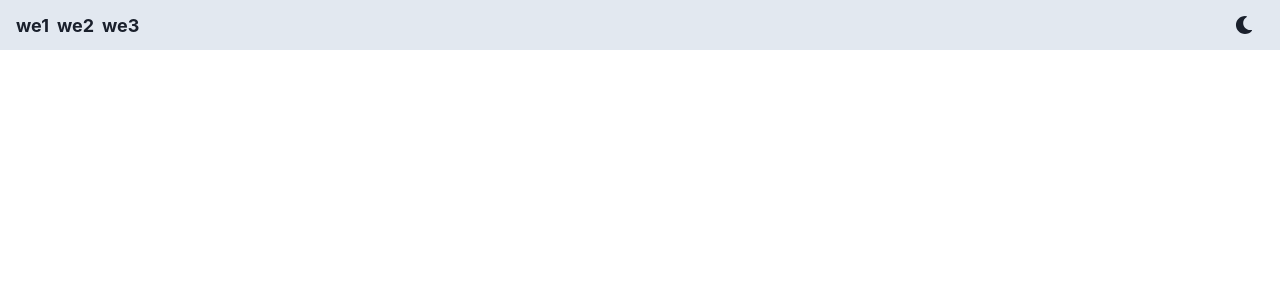
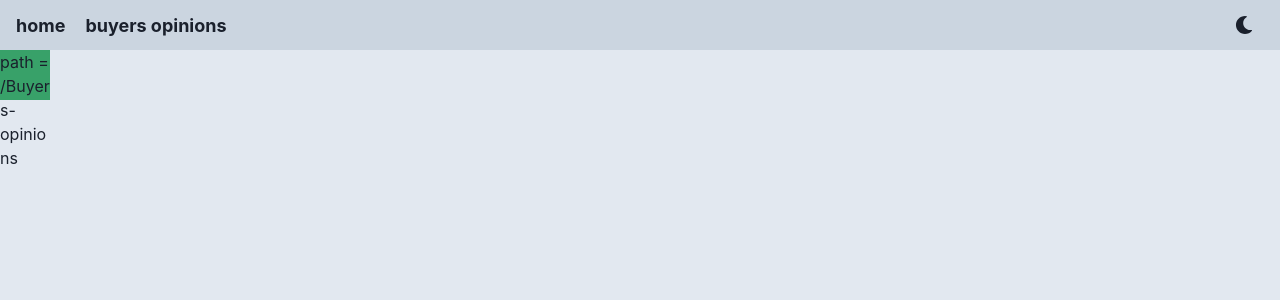
Before and after one commit to Harry29-exe/seller-panel, a React (Create React App) app: page /buyers-opinions in a window 1280 px wide. Shown: the top 300 px of the page. Built offline with nearby package versions, Linux system fonts and the light colour scheme.

Commit message:
fully working themes dark/light, configured body background, added and configured react-router, improvements to navbar

```diff
--- a/package.json
+++ b/package.json
@@ -14,9 +14,11 @@
     "@types/react": "^16.14.20",
     "@types/react-dom": "^16.9.14",
     "framer-motion": "^4.1.17",
+    "history": "^5.1.0",
     "react": "^17.0.2",
     "react-dom": "^17.0.2",
     "react-icons": "^3.11.0",
+    "react-router-dom": "^6.0.2",
     "react-scripts": "4.0.3",
     "typescript": "^4.4.4",
     "web-vitals": "^0.2.4"
--- a/src/App.tsx
+++ b/src/App.tsx
@@ -1,41 +1,53 @@
 import * as React from "react"
 import {
     ChakraProvider,
-    Box,
-    Text,
-    Link,
-    VStack,
-    Code,
-    Grid,
-    theme,
 } from "@chakra-ui/react"
-import { ColorModeSwitcher } from "./ColorModeSwitcher"
-import { Logo } from "./Logo"
 import Navbar from "./molecules/Navbar";
+import {BrowserRouter, HashRouter, Route, Routes} from "react-router-dom";
+import TestComponent1 from "./molecules/TestComponent1";
+import TestComponent2 from "./molecules/TestComponent2";
+import theme from "./chakra-config/theme";
 
 export const App = () => (
     <ChakraProvider theme={theme}>
-        <Navbar tabs={["we1", "we2", "we3"]}/>
+        <BrowserRouter>
 
-        {/*<Box textAlign="center" fontSize="xl">*/}
-        {/*  <Grid minH="100vh" p={3}>*/}
-        {/*    <ColorModeSwitcher justifySelf="flex-end" />*/}
-        {/*    <VStack spacing={8}>*/}
-        {/*      <Logo h="40vmin" pointerEvents="none" />*/}
-        {/*      <Text>*/}
-        {/*        Edit <Code fontSize="xl">src/App.tsx</Code> and save to reload.*/}
-        {/*      </Text>*/}
-        {/*      <Link*/}
-        {/*        color="teal.500"*/}
-        {/*        href="https://chakra-ui.com"*/}
-        {/*        fontSize="2xl"*/}
-        {/*        target="_blank"*/}
-        {/*        rel="noopener noreferrer"*/}
-        {/*      >*/}
-        {/*        Learn Chakra*/}
-        {/*      </Link>*/}
-        {/*    </VStack>*/}
-        {/*  </Grid>*/}
-        {/*</Box>*/}
+            <Navbar routes={[
+                {name: "home", path: "/"},
+                {name: "buyers opinions", path: "/buyers-opinions"}
+            ]
+            }/>
+
+            <Routes>
+                <Route path={"/"} element={<TestComponent1/>}/>
+                <Route path={"/buyers-opinions"} element={<TestComponent2/>}/>
+            </Routes>
+        </BrowserRouter>
+
+
     </ChakraProvider>
 )
+
+
+
+
+// {/*<Box textAlign="center" fontSize="xl">*/}
+// {/*  <Grid minH="100vh" p={3}>*/}
+// {/*    <ColorModeSwitcher justifySelf="flex-end" />*/}
+// {/*    <VStack spacing={8}>*/}
+// {/*      <Logo h="40vmin" pointerEvents="none" />*/}
+// {/*      <Text>*/}
+// {/*        Edit <Code fontSize="xl">src/App.tsx</Code> and save to reload.*/}
+// {/*      </Text>*/}
+// {/*      <Link*/}
+// {/*        color="teal.500"*/}
+// {/*        href="https://chakra-ui.com"*/}
+// {/*        fontSize="2xl"*/}
+// {/*        target="_blank"*/}
+// {/*        rel="noopener noreferrer"*/}
+// {/*      >*/}
+// {/*        Learn Chakra*/}
+// {/*      </Link>*/}
+// {/*    </VStack>*/}
+// {/*  </Grid>*/}
+// {/*</Box>*/}
--- /dev/null
+++ b/src/atomics/NavbarLink.tsx
@@ -0,0 +1,18 @@
+import {Link} from "react-router-dom";
+import {Link as LinkBox} from "@chakra-ui/layout";
+import React from "react";
+
+export interface NavbarLinkProps {
+    name: string,
+    path: string
+}
+
+const  NavbarLink = (props: NavbarLinkProps) => {
+    return (
+        <Link to={`${props.path}`}>
+            <LinkBox>{props.name}</LinkBox>
+        </Link>
+    )
+}
+
+export default NavbarLink
--- a/src/chakra-config/theme.ts
+++ b/src/chakra-config/theme.ts
@@ -1,6 +1,13 @@
-import {extendTheme} from "@chakra-ui/react";
+import {extendTheme, useColorModeValue} from "@chakra-ui/react";
+import Colors from "./Colors";
 
-export default extendTheme(
-    {
-
+export default extendTheme({
+    Colors,
+    styles: {
+        global: (props: any) => ({
+            "body": {
+                background: props.colorMode === "dark" ? "gray.900" : "gray.200",
+            }
+        }),
+        }
     });
--- a/src/molecules/Navbar.tsx
+++ b/src/molecules/Navbar.tsx
@@ -1,26 +1,42 @@
-import React, {PropsWithChildren} from 'react';
-import {HStack, Link, useBreakpointValue, useColorModeValue, useTheme} from "@chakra-ui/react";
+import React from 'react';
+import {
+    Box,
+    Button,
+    Drawer,
+    DrawerContent,
+    DrawerOverlay,
+    HStack,
+    useBreakpointValue,
+    useColorModeValue,
+    useDisclosure,
+    VStack
+} from "@chakra-ui/react";
 import {ColorModeSwitcher} from "../ColorModeSwitcher";
+import NavbarLink, {NavbarLinkProps} from "../atomics/NavbarLink";
 
 export interface MenuProps {
-    tabs: string[]
+    routes: NavbarLinkProps[]
 }
 
 const Navbar = (props: MenuProps) => {
-    let bgColor = useColorModeValue("gray.200", "gray.800");
+    let bgColor = useColorModeValue("gray.300", "gray.800");
     let navbarType = useBreakpointValue(["phone", "normal"])
 
     return (
         <HStack w="100vw" h={["50px", "70px", null, "50px"]} px={4} py={2}
                 bg={bgColor}
                 fontSize={"lg"} fontWeight={"bold"}>
-            <HStack flexGrow={4}>
-                {
-                    props.tabs.map(tab =>
-                        <Link>{tab}</Link>
-                    )
-                }
-            </HStack>
+            {navbarType === "phone"?
+                <MobileNavbar routes={props.routes}/>
+                :
+                <HStack flexGrow={4} spacing={5}>
+                    {
+                        props.routes.map(route =>
+                            <NavbarLink name={route.name} path={route.path}/>
+                        )
+                    }
+                </HStack>
+            }
 
             <HStack flexGrow={0}>
                 <ColorModeSwitcher justifySelf="flex-end" />*
@@ -29,4 +45,27 @@ const Navbar = (props: MenuProps) => {
     );
 };
 
+const MobileNavbar = (props: MenuProps) => {
+    const { isOpen, onOpen, onClose } = useDisclosure();
+
+    return (
+        <>
+            <Button onClick={onOpen}>Open navbar</Button>
+            <Drawer isOpen={isOpen} onClose={onClose}
+                    placement="right" size="full">
+                <DrawerOverlay/>
+                <DrawerContent>
+                    <VStack onClick={onClose}>
+                        {
+                            props.routes.map(
+                                route => <NavbarLink name={route.name} path={route.path}/>
+                            )
+                        }
+                    </VStack>
+                </DrawerContent>
+            </Drawer>
+        </>
+    )
+}
+
 export default Navbar;
--- /dev/null
+++ b/src/molecules/TestComponent1.tsx
@@ -0,0 +1,12 @@
+import React from 'react';
+import {Box} from "@chakra-ui/react";
+
+const TestComponent1 = () => {
+    return (
+        <Box w="50px" h="50px" bg={"pink.400"}>
+            path = /
+        </Box>
+    );
+};
+
+export default TestComponent1;
--- /dev/null
+++ b/src/molecules/TestComponent2.tsx
@@ -0,0 +1,12 @@
+import React from 'react';
+import {Box} from "@chakra-ui/react";
+
+const TestComponent2 = () => {
+    return (
+        <Box w="50px" h="50px" bg={"green.500"}>
+            path = /Buyers-opinions
+        </Box>
+    );
+};
+
+export default TestComponent2;
```
Also changed, not shown: src/index.tsx (+5 -4 lines), 1 other file (tests, documents, lock files or other folders).
